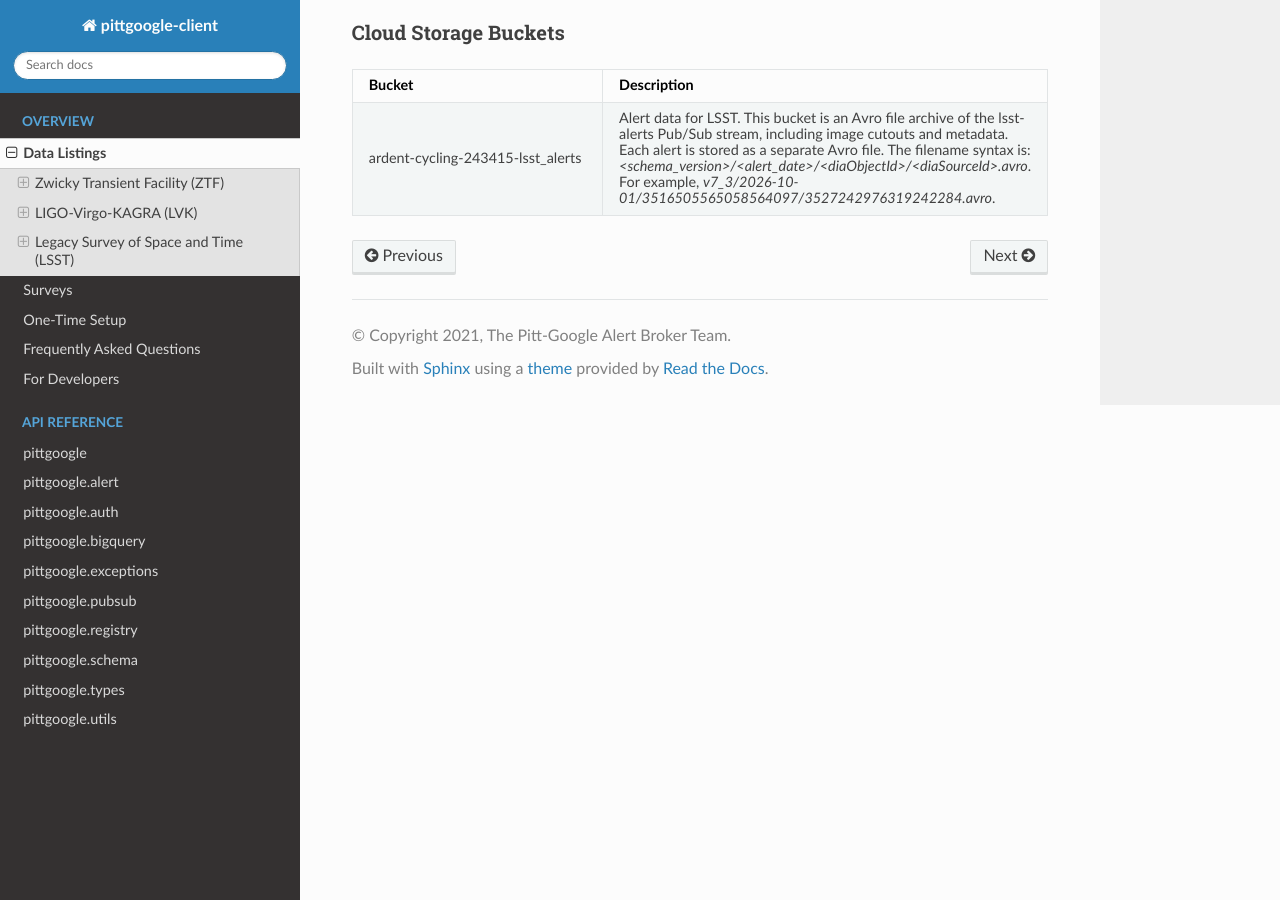
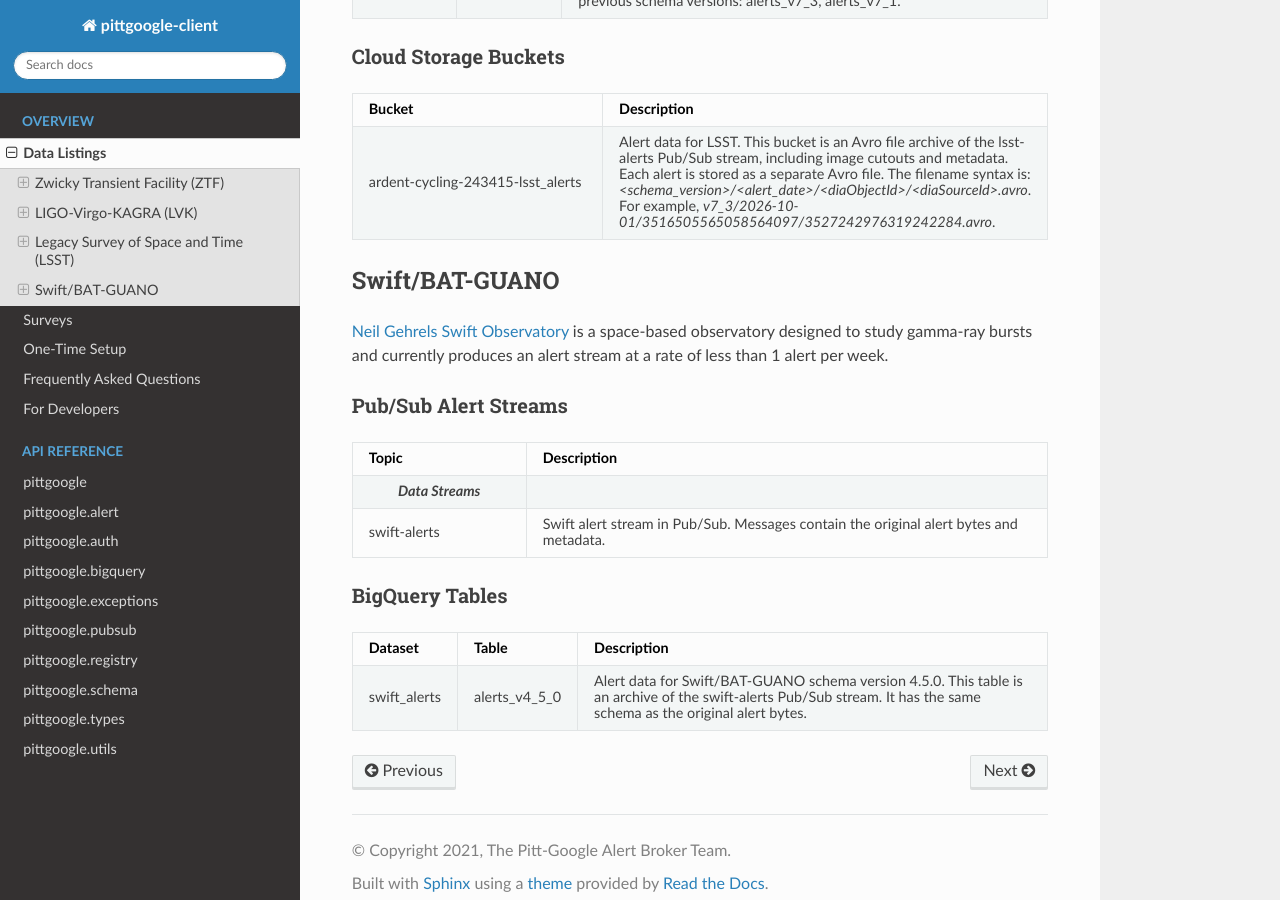
Before and after one commit to mwvgroup/pittgoogle-client, a Sphinx documentation site: the page built from docs/source/listings.rst, in a window 1280 px wide and 900 px high, scrolled down 2691 px. Built offline with Sphinx 7.4.7 and the Read the Docs theme 3.1.0, drawn with Linux system fonts in a browser that asks for light colours.

Commit message:
add text for Swift/BAT-GUANO

```diff
--- a/docs/source/listings.rst
+++ b/docs/source/listings.rst
@@ -220,3 +220,45 @@ Cloud Storage Buckets
         including image cutouts and metadata. Each alert is stored as a separate Avro file.
         The filename syntax is: `<schema_version>/<alert_date>/<diaObjectId>/<diaSourceId>.avro`.
         For example, `v7_3/2026-10-01/3516505565058564097/3527242976319242284.avro`.
+
+.. _data swift:
+
+Swift/BAT-GUANO
+-------------------------------
+
+:ref:`Neil Gehrels Swift Observatory <survey swift>` is a space-based observatory designed to study gamma-ray bursts and currently produces an alert stream at a rate of less than 1 alert per week.
+
+Pub/Sub Alert Streams
+^^^^^^^^^^^^^^^^^^^^^
+
+.. list-table::
+    :class: tight-table
+    :widths: 25 75
+    :header-rows: 1
+
+    * - Topic
+      - Description
+
+    * - .. centered:: *Data Streams*
+      -
+
+    * - swift-alerts
+      - Swift alert stream in Pub/Sub.
+        Messages contain the original alert bytes and metadata.
+
+BigQuery Tables
+^^^^^^^^^^^^^^^
+
+.. list-table::
+    :class: tight-table
+    :widths: 15 15 70
+    :header-rows: 1
+
+    * - Dataset
+      - Table
+      - Description
+
+    * - swift_alerts
+      - alerts_v4_5_0
+      - Alert data for Swift/BAT-GUANO schema version 4.5.0. This table is an archive of the swift-alerts Pub/Sub stream.
+        It has the same schema as the original alert bytes.
--- a/docs/source/surveys/index.rst
+++ b/docs/source/surveys/index.rst
@@ -11,3 +11,4 @@ Note that data products may be served in multiple formats -- a complete listing
     ztf
     lvk
     lsst
+    swift
```
Also changed, not shown: docs/source/surveys/swift.rst (added, +16 -0 lines).
